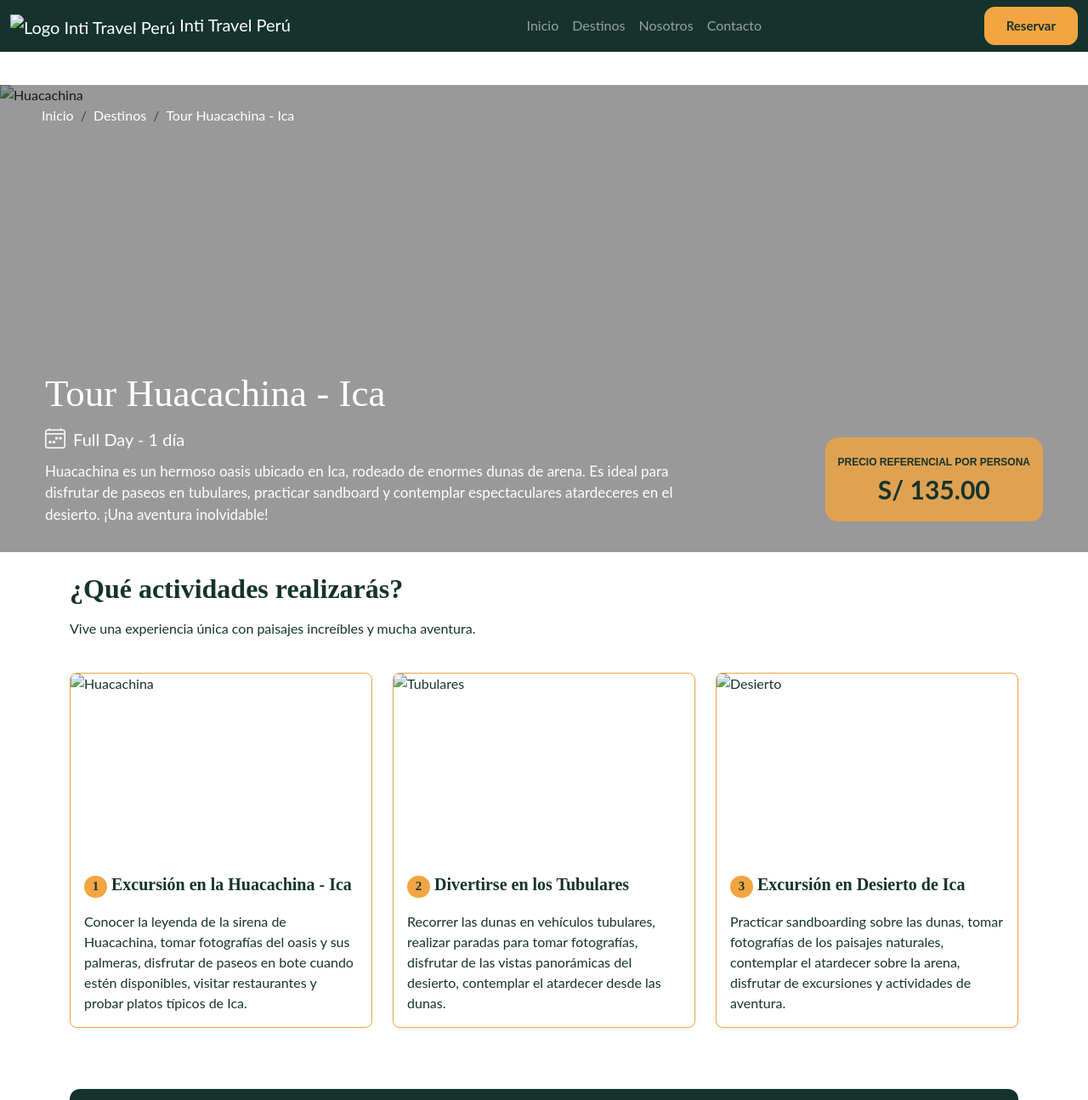
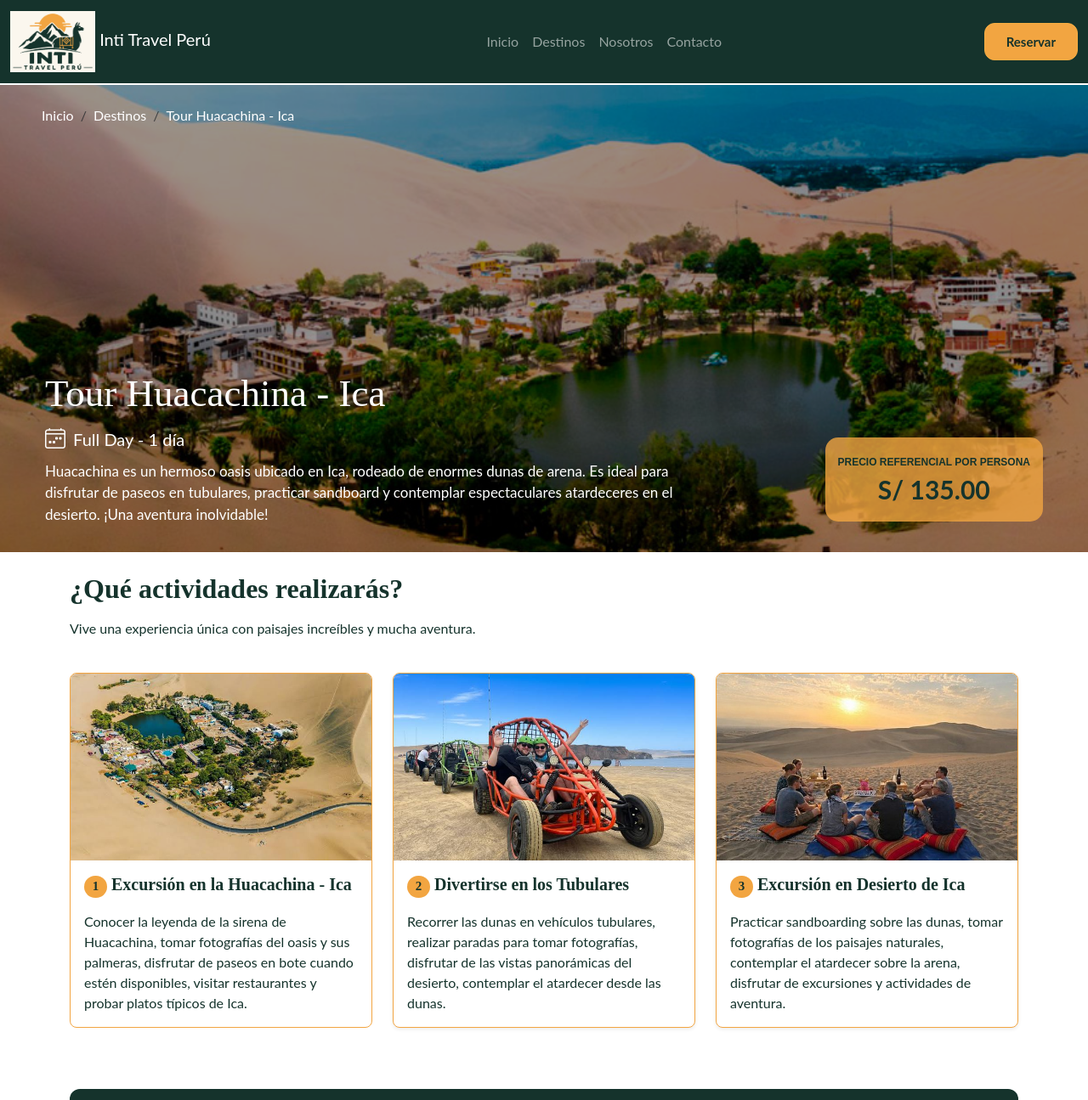
Before and after one commit to idrsotelol-oss/turismo-bootstrap, a plain HTML site: page huacachina.html in a window 1280 px wide. Shown: the top 1295 px of the page at 85% size. Drawn offline with nearby package versions, Linux system fonts and the light colour scheme; files whose address does not match are found by name.

Commit message:
Update huacachina.html

```diff
--- a/huacachina.html
+++ b/huacachina.html
@@ -19,7 +19,7 @@
     <nav class="navbar navbar-expand-lg bg-marca fixed-top" data-bs-theme="dark">
       <div class="container-fluid">
         <a class="navbar-brand" href="index.html">
-          <img src="img/logo1.jpeg" alt="Logo Inti Travel Perú" class="img-fluid" width="100">
+          <img src="/logo1.jpeg" alt="Logo Inti Travel Perú" class="img-fluid" width="100">
           <span>Inti Travel Perú</span>
         </a>
 
@@ -46,7 +46,7 @@
     <!-- BANNER PRINCIPAL -->
     <section class="container-fluid p-0">
       <div class="position-relative">
-        <img src="img/Huacachina1.jpg" alt="Huacachina" class="w-100 d-block banner-imagen">
+        <img src="Huacachina1.jpg" alt="Huacachina" class="w-100 d-block banner-imagen">
 
         <!-- RUTA DE NAVEGACION -->
         <nav aria-label="breadcrumb" class="ruta-navegacion position-absolute top-0 m-4 m-md-4">
@@ -106,7 +106,7 @@
 
         <div class="col-12 col-md-4">
           <div class="card card-detalle h-100 rounded-3 overflow-hidden">
-            <img src="img/Huacachina.jpg" class="card-img-top foto-tour" alt="Huacachina">
+            <img src="Huacachina.jpg" class="card-img-top foto-tour" alt="Huacachina">
 
             <div class="card-body">
               <h3 class="card-title h5 fw-bold">
@@ -125,7 +125,7 @@
 
         <div class="col-12 col-md-4">
           <div class="card card-detalle h-100 shadow-sm rounded-3 overflow-hidden">
-            <img src="img/Huacachina 3.jpg" class="card-img-top foto-tour" alt="Tubulares">
+            <img src="Huacachina 3.jpg" class="card-img-top foto-tour" alt="Tubulares">
 
             <div class="card-body">
               <h3 class="card-title h5 fw-bold">
@@ -143,7 +143,7 @@
 
         <div class="col-12 col-md-4">
           <div class="card card-detalle h-100 shadow-sm rounded-3 overflow-hidden">
-            <img src="img/Huacachina 2.jpg" class="card-img-top foto-tour" alt="Desierto">
+            <img src="Huacachina 2.jpg" class="card-img-top foto-tour" alt="Desierto">
 
             <div class="card-body">
               <h3 class="card-title h5 fw-bold">
```
